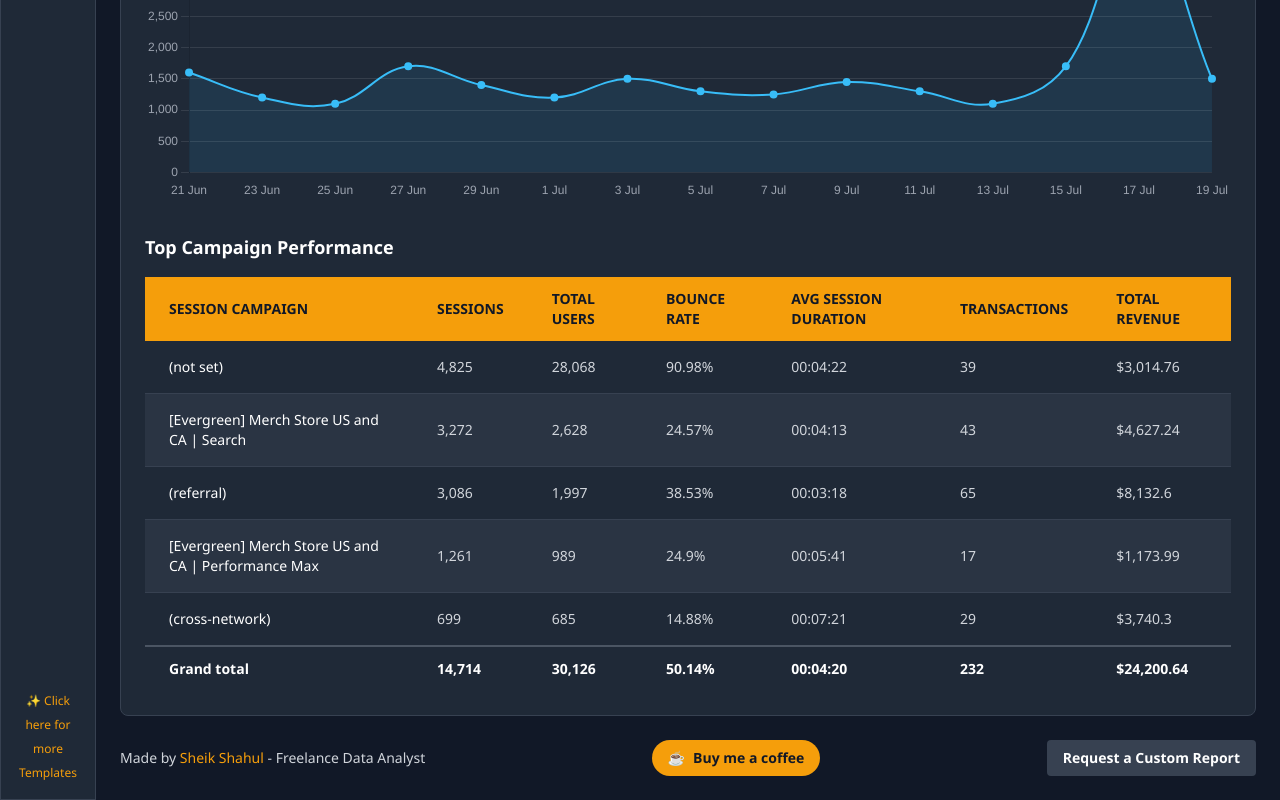
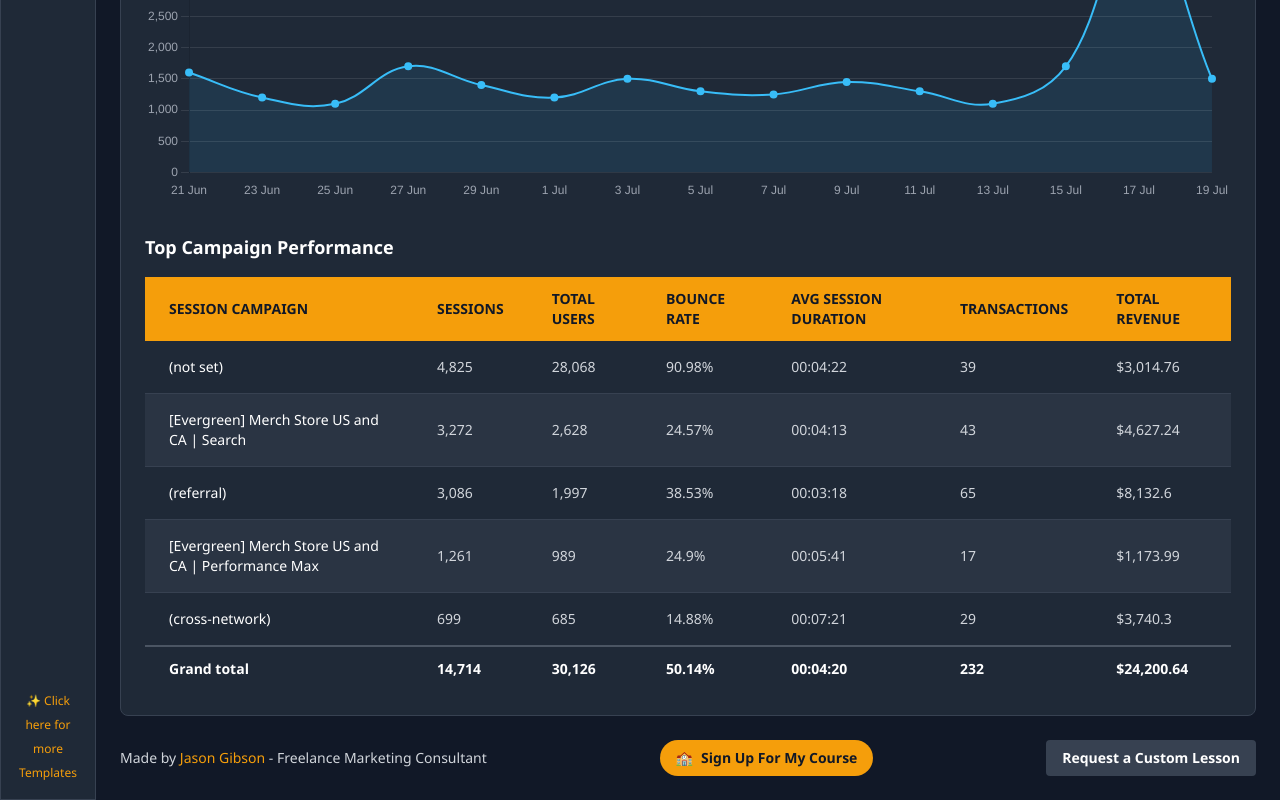
Before and after one commit to Made-by-Jason/GA4-Dashboard, a plain HTML site: page index.html in a window 1280 px wide. Shown: the part 552-1352 px from the top of the page. Drawn offline with nearby package versions, Linux system fonts and the light colour scheme.

Commit message:
Update index.html

```diff
--- a/index.html
+++ b/index.html
@@ -187,14 +187,14 @@
             <!-- Footer -->
              <footer class="mt-6 flex justify-between items-center text-sm">
                 <div>
-                    Made by <a href="#" class="brand-gold">Sheik Shahul</a> - Freelance Data Analyst
+                    Made by <a href="#" class="brand-gold">Jason Gibson</a> - Freelance Marketing Consultant
                 </div>
                 <button class="bg-amber-500 hover:bg-amber-400 text-gray-900 font-bold py-2 px-4 rounded-full inline-flex items-center">
-                    ☕
-                    <span class="ml-2">Buy me a coffee</span>
+                    🏫
+                   <a href="" title="sign up for my course"> <span class="ml-2">Sign Up For My Course</span></a>
                 </button>
                 <button class="bg-gray-700 hover:bg-gray-600 text-white font-bold py-2 px-4 rounded">
-                    Request a Custom Report
+                    Request a Custom Lesson
                 </button>
             </footer>
         </main>
```
